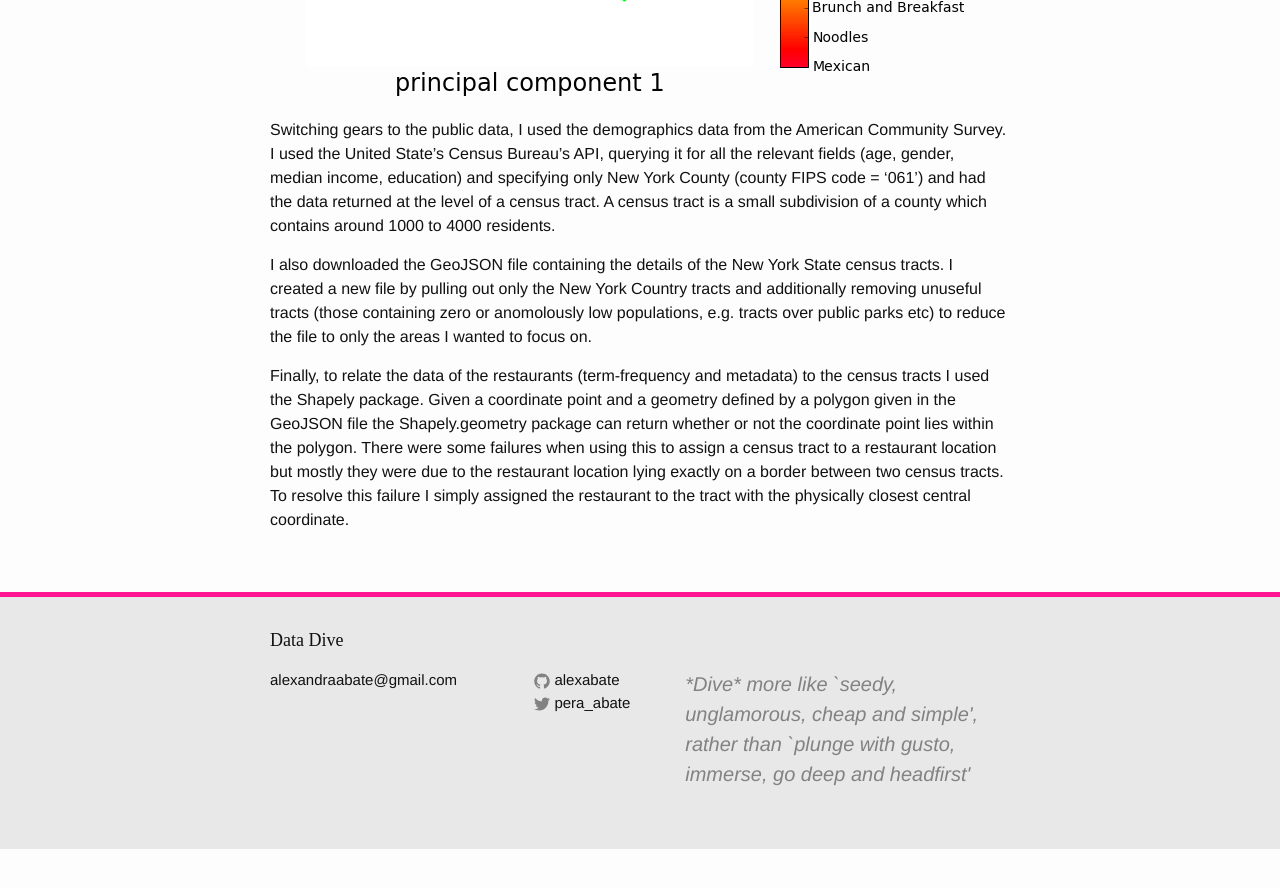
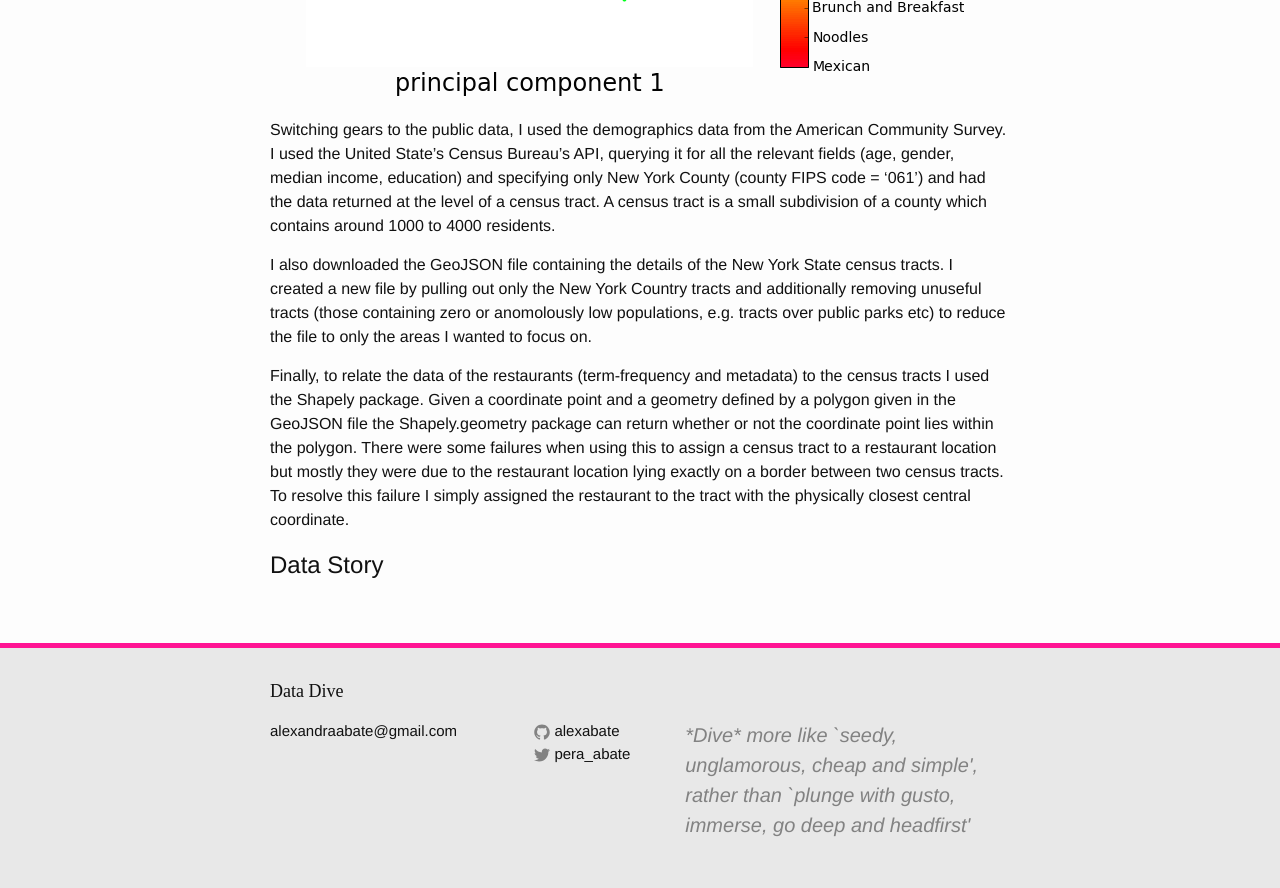
Before and after one commit to alexabate/alexabate.github.io, a Jekyll site: the page built from _posts/2016-10-03-market-insight.md, in a window 1280 px wide and 900 px high, scrolled down 2747 px. Shown: the top 888 px of the window. Built offline with Jekyll 4.4.1, drawn with Linux system fonts in a browser that asks for light colours; some web fonts are replaced; before the commit the page ends 3596 px from its top, so only the background shows below that.

Commit message:
Update 2016-10-03-market-insight.md

```diff
--- a/_posts/2016-10-03-market-insight.md
+++ b/_posts/2016-10-03-market-insight.md
@@ -60,3 +60,5 @@ Switching gears to the public data, I used the demographics data from the Americ
 I also downloaded the GeoJSON file containing the details of the New York State census tracts. I created a new file by pulling out only the New York Country tracts and additionally removing unuseful tracts (those containing zero or anomolously low populations, e.g. tracts over public parks etc) to reduce the file to only the areas I wanted to focus on.
 
 Finally, to relate the data of the restaurants (term-frequency and metadata) to the census tracts I used the Shapely package. Given a coordinate point and a geometry defined by a polygon given in the GeoJSON file the Shapely.geometry package can return whether or not the coordinate point lies within the polygon. There were some failures when using this to assign a census tract to a restaurant location but mostly they were due to the restaurant location lying exactly on a border between two census tracts. To resolve this failure I simply assigned the restaurant to the tract with the physically closest central coordinate.
+
+# Data Story
```
